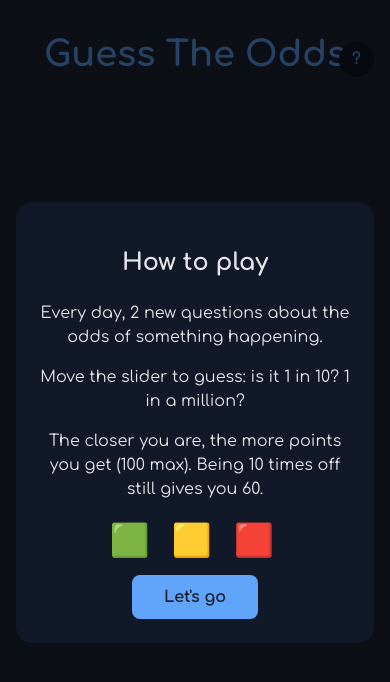
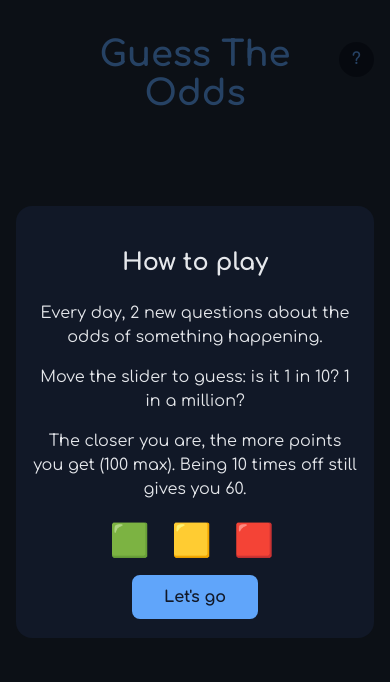
Before and after one commit to walid-111/guess-the-odds, a React (Vite) app: page / in a window 390 px wide. Shown: the top 682 px of the page. Built offline with nearby package versions, Linux system fonts and the light colour scheme; no server answers.

Commit message:
mobile: title was under the ? button, bigger slider for fingers

```diff
--- a/src/App.css
+++ b/src/App.css
@@ -31,6 +31,7 @@
 
 input[type="range"] {
   width: 100%;
+  height: 2em;
   margin: 1em 0 1.5em;
   accent-color: var(--blue);
 }
@@ -109,3 +110,18 @@ header {
   max-width: 420px;
   line-height: 1.5;
 }
+
+@media (max-width: 480px) {
+  h1 {
+    font-size: 1.6em;
+    padding: 0 1.6em;
+  }
+
+  .question {
+    padding: 1.2em 1em;
+  }
+
+  .odds {
+    font-size: 1.7em;
+  }
+}
```
